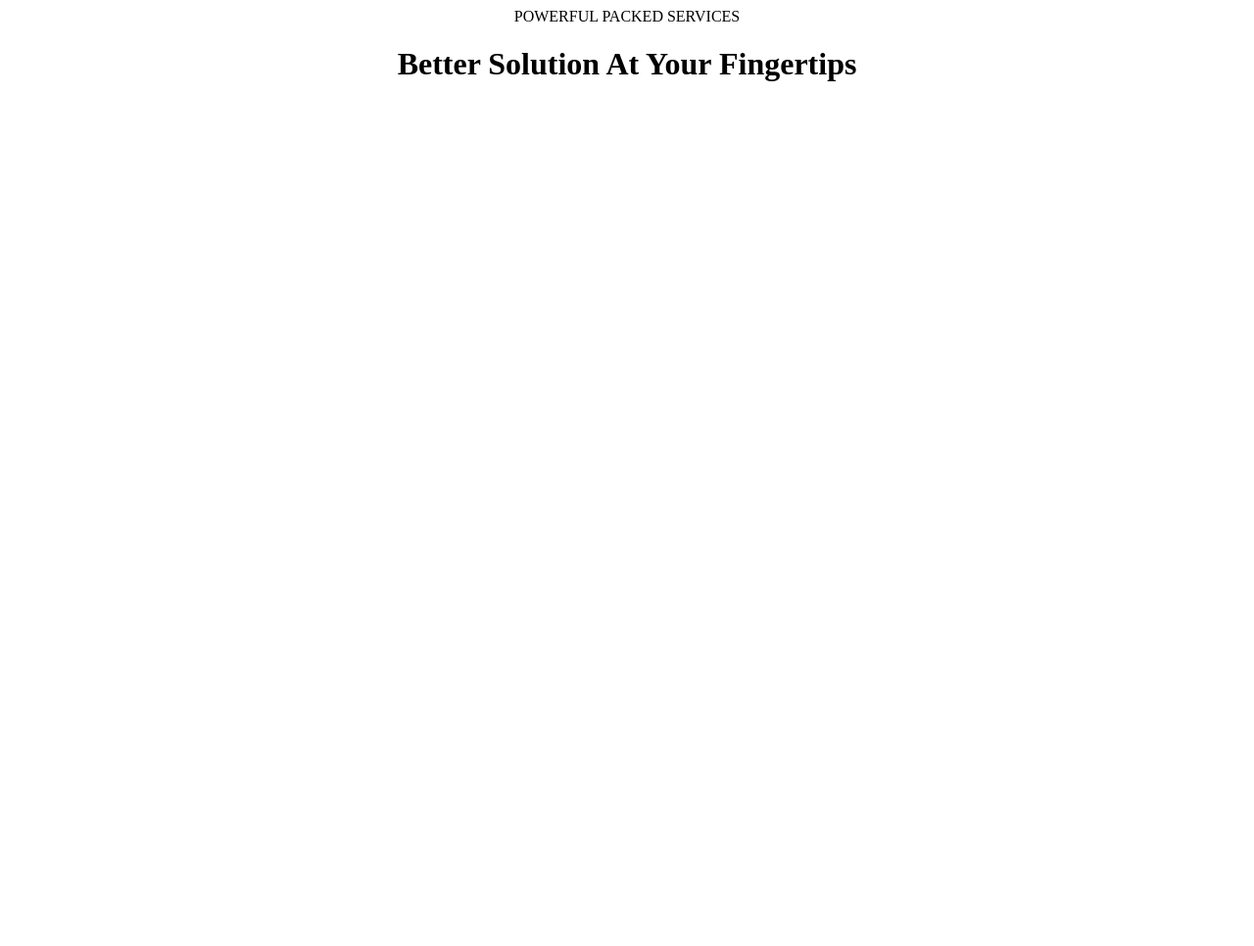
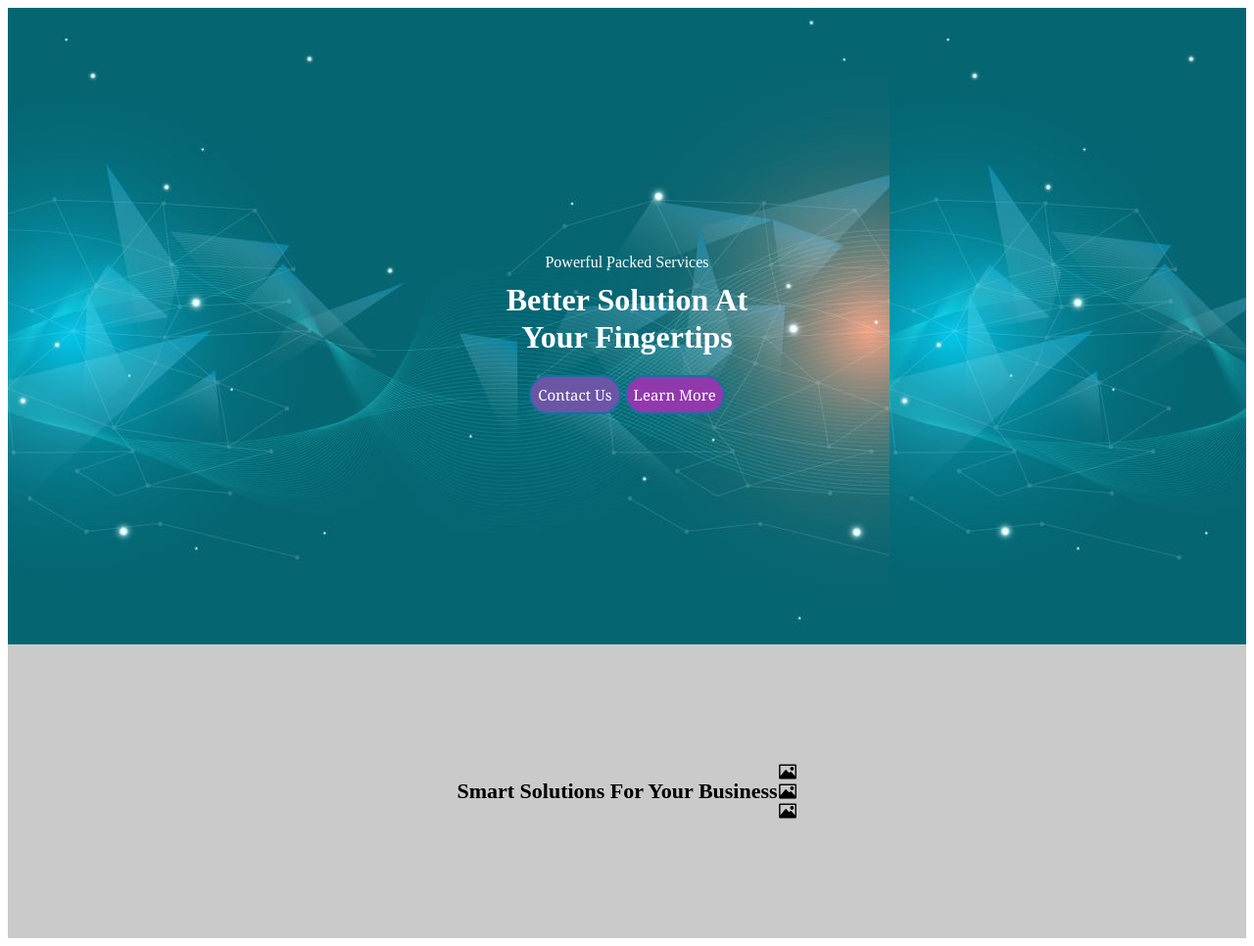
Before and after one commit to abstreact/WebDesign, a plain HTML site: page page1.html in a window 1280 px wide. Shown: the whole page at 98% size. Before the commit the page ends 800 px from the top, so only its background shows below. Drawn offline with Linux system fonts and the light colour scheme.

Commit message:
Add files via upload

```diff
--- a/page1.html
+++ b/page1.html
@@ -1,16 +1,35 @@
 <html>
-    <head>
-        <link rel="stylesheet" href="style.css">
-    </head>
-    <body>
-        <div class="text_box">
-            <div class="small_text">
-                <p>POWERFUL PACKED SERVICES</p>
-            </div>
-            <div class="big_text">
-                <h1>Better Solution At Your Fingertips</h1>
+  <head>
+      <title>Documenti</title>
+      <link rel="stylesheet" type="text/css" href="style.css">
+  </head>
+
+  <body>
+    <div class="background1">
+        <div class="container">
+            <p class="text1">Powerful Packed Services</p>
+            <h1 class="text2">Better Solution At</h1>
+            <h1 class="text3"> Your Fingertips</h1>
+            <div>
+                <button class="buttonCU" type="submit">Contact Us</button>
+                <button class="buttonLM"type="submit">Learn More</button>
             </div>
         </div>
-    </body>
+    </div>
 
+    <div class="background2">
+        <h1 class="header2">Smart Solutions For Your Business</h1>
+        <div class="container2">
+            <div class="market_research">
+                <img class = "icon" src="icon-image-512.png">
+            </div>
+            <div class="strategic_c">
+                <img class = "icon" src="icon-image-512.png">
+            </div>
+            <div class="sales_services">
+                <img class = "icon" src="icon-image-512.png">
+            </div>
+        </div>
+    </div>
+  </body>
 </html>
--- a/style.css
+++ b/style.css
@@ -1,14 +1,82 @@
-.text_box{
-
+.background1{
+    margin: 0px;
+    padding: 0px;
+    display: flex;
+    height: 650px;
+    width: 100%;
+    background-image: url(background.png);
+    align-items: center;
+    justify-content:center;
 
 }
 
-.small_text{
-    text-align: center;
+.container{
+    display: flex;
+    flex-direction: column;
+    align-items: center;
+}
 
+.text1{
+    color: white;
+    margin-bottom: -10px;
+}
+.text2{
+    color: white;
+    margin-bottom: -20px;
 
 }
 
-.big_text{
-    text-align: center;
+.text3{
+    color: white;
+    margin-bottom: 20px;
 }
+
+.buttonCU {
+    color: rgb(255, 255, 255);
+    font-size: 15px;
+    line-height: 22px;
+    padding: 7px;
+    border-radius: 50px;
+    font-family: Georgia, serif;
+    font-weight: normal;
+    text-decoration: none;
+    font-style: normal;
+    font-variant: normal;
+    text-transform: none;
+    background: rgb(107, 86, 165);
+    border: 2px solid rgb(28, 110, 164);
+    display: inline-block;
+}
+
+.buttonLM{
+    color: rgb(255, 255, 255);
+    font-size: 15px;
+    line-height: 22px;
+    padding: 7px;
+    border-radius: 50px;
+    font-family: Georgia, serif;
+    font-weight: normal;
+    text-decoration: none;
+    font-style: normal;
+    font-variant: normal;
+    text-transform: none;
+    background:rgb(145, 57, 172);
+    border: 2px solid rgb(28, 110, 164);
+    display: inline-block;
+}
+
+.background2{
+    display: flex;
+    height: 300px;
+    width: 100%;
+    background-color: rgb(202, 202, 202);
+    align-items: center;
+    justify-content:center;
+}
+.icon{
+    height: 20px;
+    width: 20px;
+}
+.header2{
+    font-size: 22px;
+}
```
Also changed, not shown: background.png (added), icon-image-512.png (added).
